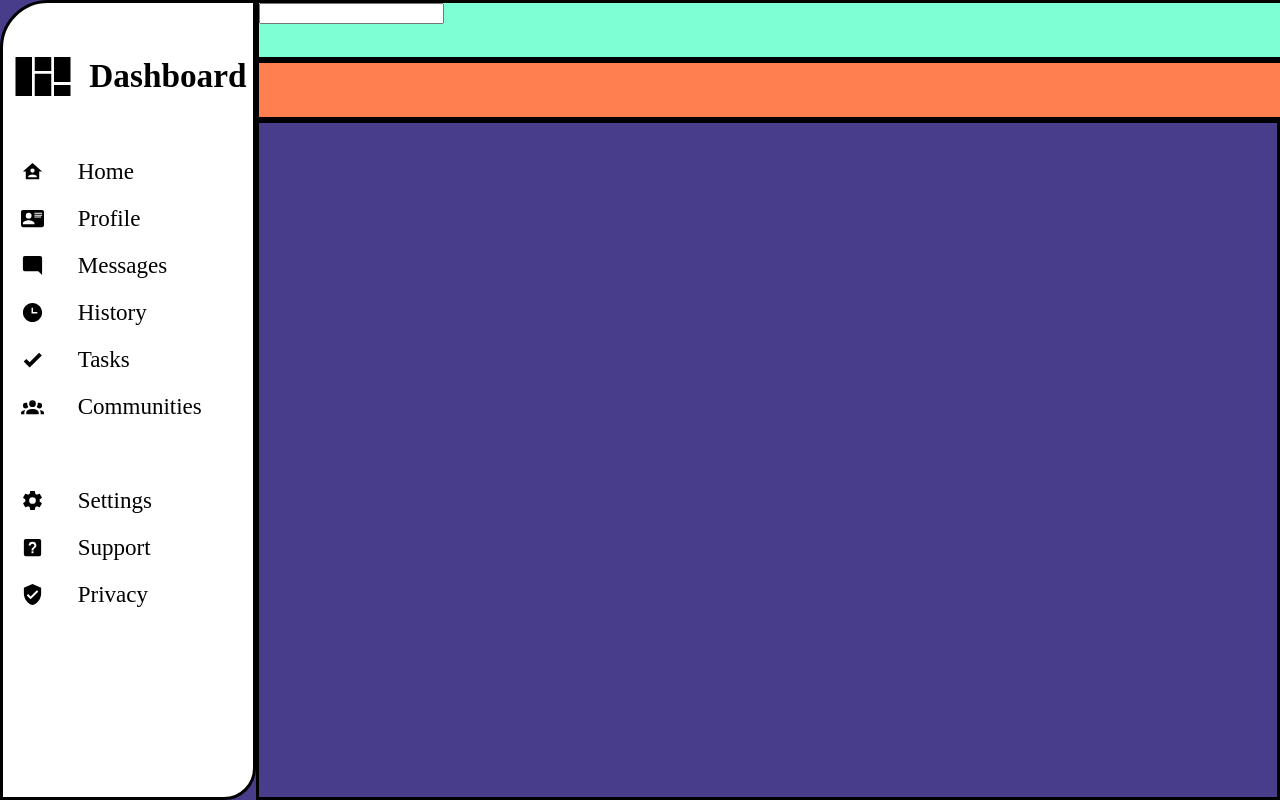
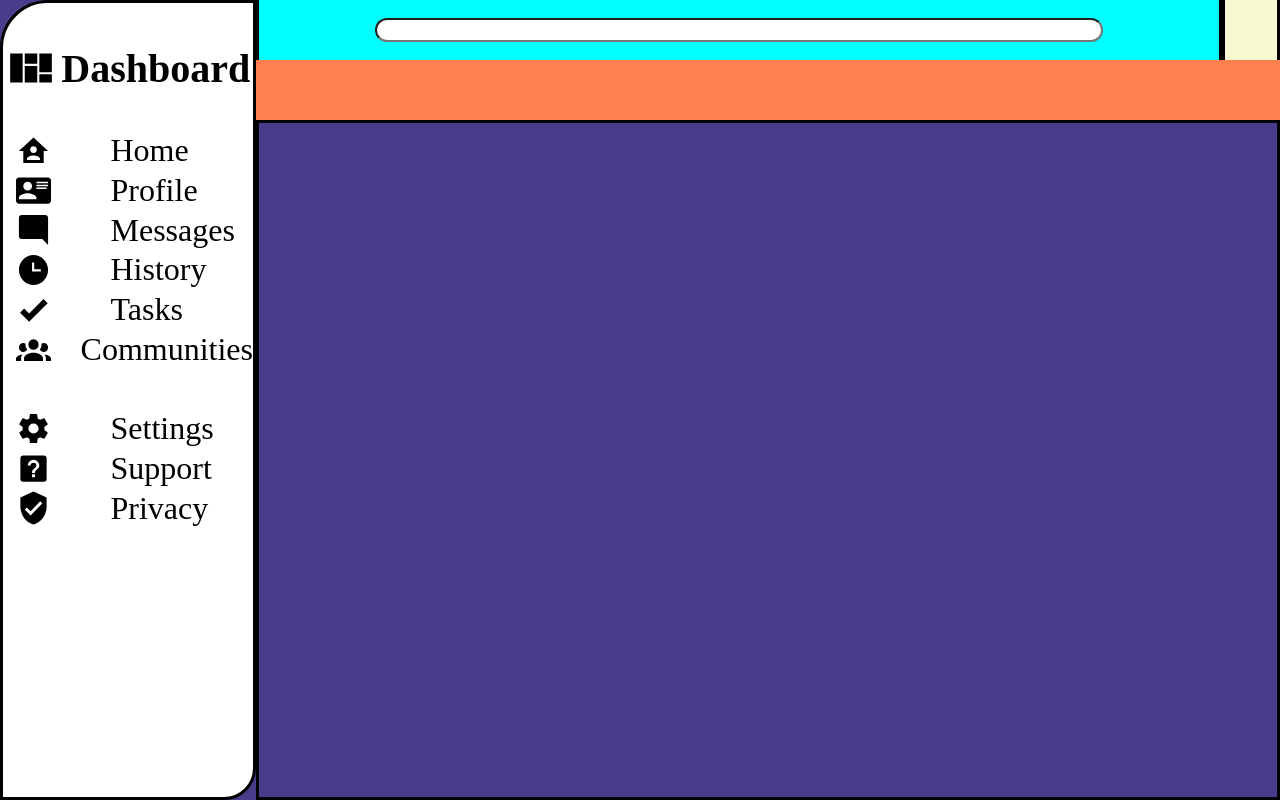
Before and after one commit to vtestagrossa/admin-dashboard, a plain HTML site: page index.html in a window 1280 px wide. Drawn offline with Linux system fonts and the light colour scheme.

Commit message:
changed scaling back to percentages because it works better. Set minimum and maximum where needed

```diff
--- a/index.html
+++ b/index.html
@@ -26,7 +26,8 @@
         </div>
         <div id="searchbar" class="searchbar">
             <div class="sb-top">
-                <input type="text" class="search">
+                <span class="search" id="search"><input type="text" class="s-input"></span>
+                <span class="user-panel" id="user-panel"></span>
             </div>
             <div class="sb-bottom">
 
--- a/styles.css
+++ b/styles.css
@@ -36,11 +36,9 @@ body{
     display: flex;
     align-items: center;
     justify-content: left;
-    padding-top: 0.5em;
-    padding-bottom: 0.5em;
-    width: 95%;
-    height: 3vh;
-    font-size: 1.8vw;
+    width: 100%;
+    height: 5%;
+    font-size: 200%;
     color: black;
     text-decoration: none;
 }
@@ -48,11 +46,9 @@ body{
     display: flex;
     align-items: center;
     justify-content: left;
-    padding-left: 0.5em;
-    padding-top: 0.5em;
-    padding-bottom: 0.5em;
+    padding-left: 5%;
     width: 100%;
-    height: 3vh;
+    height: 100%;
     text-decoration: none;
 }
 .dash-link > a:visited{
@@ -62,10 +58,10 @@ body{
     background-color: darkslateblue;
 }
 .link-spacer{
-    width: 15%;
+    width: 25%;
 }
 a > img{
-    width: 1em;
+    width: 15%;
 }
 #dashboard > h1{
     display: flex;
@@ -74,10 +70,10 @@ a > img{
     width: 100%;
     margin-top: 5vh;
     margin-bottom: 2.5vh;
-    font-size: 2.6vw;
+    font-size:250%;
 }
 h1 > img{
-    width: 2em;
+    width: 20%;
 }
 #searchbar{
     display: flex;
@@ -92,14 +88,40 @@ h1 > img{
     grid-area: content-pane;
 }
 .sb-top{
-    background-color: aquamarine;
+    display: flex;
+    align-items: center;
+    justify-content: space-between;
     width: 100%;
     height: 50%;
-    border-style: solid;
 }
 .sb-bottom{
     background-color: coral;
     width: 100%;
     height: 50%;
+}
+.search{
+    display: flex;
+    justify-content: space-around;
+    align-items: center;
+    min-width: 60em;
+    width: 40%;
+    height: 100%;
     border-style: solid;
+    background-color: aqua;
 }
+.user-panel{
+    display: flex;
+    max-width: 60em;
+    width: 40%;
+    border-style: solid;
+    background-color:lightgoldenrodyellow;
+}
+.s-input{
+    width:75%;
+    height: 30%;
+    border-radius: 1em;
+}
+.user-panel{
+    width: 40%;
+    height: 100%;
+}
```
